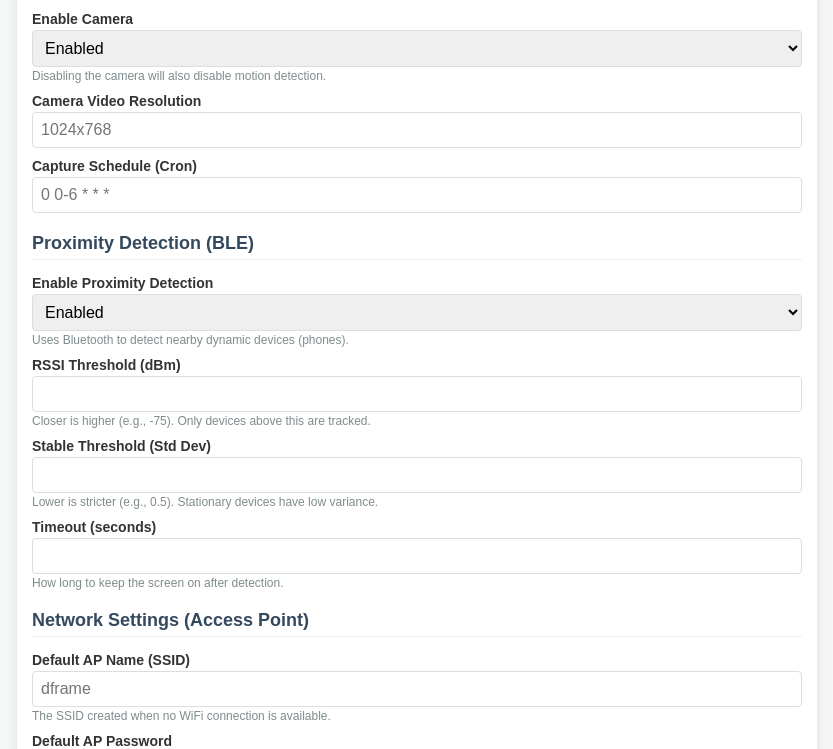
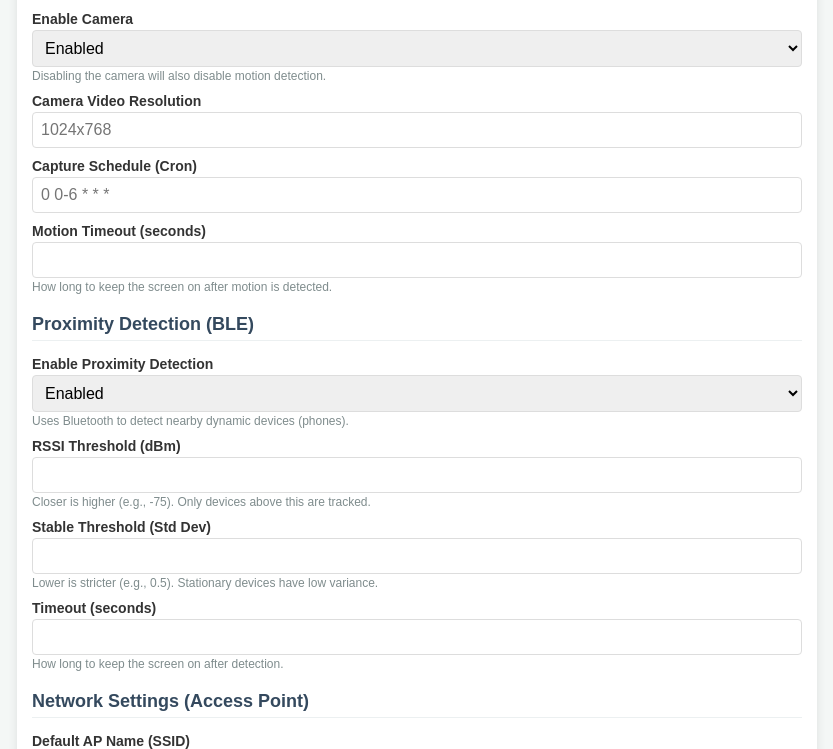
Before and after one commit to agmonr/Smarterdigitalframe, a Flask app: template templates/settings.html in a window 1280 px wide. Shown: the part 1729-2478 px from the top of the page, without its empty margins (223-1056 px from the left). Run offline with Flask 3, Linux system fonts and the light colour scheme; the template is opened without the code that fills it, so the values that code supplies are empty.

Commit message:
refactor: move camera motion timeout setting to settings page
- Remove Screen Timeout from camera.html UI and logic.
- Add Motion Timeout to settings.html under Camera Settings section.
- Update settings.html load/save logic to handle MOTION.timeout.

```diff
--- a/templates/camera.html
+++ b/templates/camera.html
@@ -54,10 +54,6 @@
                 <input type="range" id="sensitivity" min="1" max="100" value="50" oninput="document.getElementById('sensitivity-val').innerText = this.value">
                 <small>Current Effective Sensitivity: <span id="current-sensitivity">50</span></small>
             </div>
-            <div class="form-group">
-                <label for="timeout">Screen Timeout (seconds):</label>
-                <input type="number" id="timeout" min="10" value="300">
-            </div>
             <hr>
             <h4>Advanced (Low Light)</h4>
             <div class="form-group">
@@ -112,7 +108,6 @@
                     document.getElementById('sensitivity').value = data.sensitivity;
                     document.getElementById('sensitivity-val').innerText = data.sensitivity;
                     document.getElementById('current-sensitivity').innerText = data.effective_sensitivity;
-                    document.getElementById('timeout').value = data.timeout;
                     document.getElementById('shutter').value = data.shutter || 0;
                     document.getElementById('gain').value = data.gain || 0;
                     const configRes = await fetch('/api/config');
@@ -134,7 +129,6 @@
                 enabled: document.getElementById('motion-enabled').checked,
                 auto_sensitivity: document.getElementById('auto-sensitivity').checked,
                 sensitivity: parseInt(document.getElementById('sensitivity').value),
-                timeout: parseInt(document.getElementById('timeout').value),
                 shutter: parseInt(document.getElementById('shutter').value),
                 gain: parseInt(document.getElementById('gain').value)
             };
--- a/templates/settings.html
+++ b/templates/settings.html
@@ -182,6 +182,11 @@
                 <label>Capture Schedule (Cron)</label>
                 <input type="text" id="camera-schedule" placeholder="0 0-6 * * *">
             </div>
+            <div class="form-group">
+                <label>Motion Timeout (seconds)</label>
+                <input type="number" id="motion-timeout" min="10">
+                <div class="info-text">How long to keep the screen on after motion is detected.</div>
+            </div>
 
             <h2>Proximity Detection (BLE)</h2>
             <div class="form-group">
@@ -286,6 +291,9 @@
                 document.getElementById('camera-resolution').value = cameraConfig.video_resolution || '1024x768';
                 document.getElementById('camera-schedule').value = cameraConfig.schedule || '0 0-6 * * *';
 
+                const motionConfig = config.MOTION || {};
+                document.getElementById('motion-timeout').value = motionConfig.timeout || 300;
+
                 const networkConfig = config.NETWORK || {};
                 document.getElementById('ap-name').value = networkConfig.ap_name || 'dframe';
                 document.getElementById('ap-password').value = networkConfig.ap_password || 'DigitalFrame';
@@ -331,6 +339,9 @@
                     video_resolution: document.getElementById('camera-resolution').value,
                     schedule: document.getElementById('camera-schedule').value
                 },
+                MOTION: {
+                    timeout: document.getElementById('motion-timeout').value
+                },
                 NETWORK: {
                     ap_name: document.getElementById('ap-name').value,
                     ap_password: document.getElementById('ap-password').value
```
